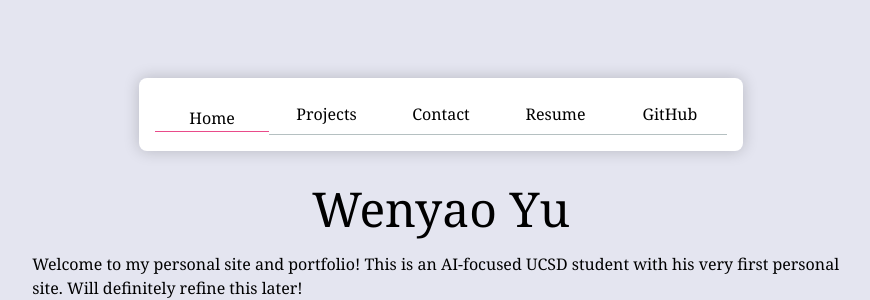
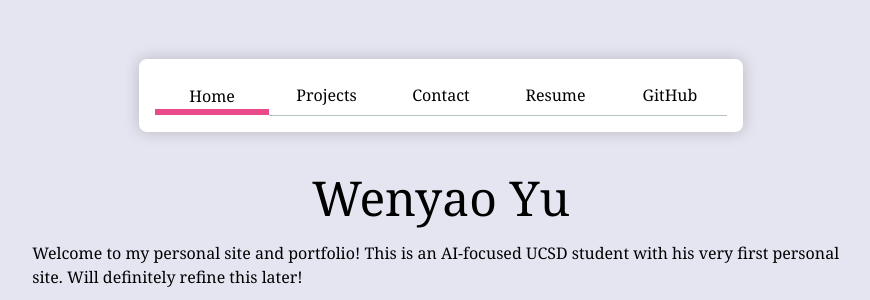
Before and after one commit to crepusidiem/portfolio, a plain HTML site: page index.html in a window 1280 px wide. In both pictures the pointer is over the link "Home". Shown: the top 300 px of the page, without its empty margins (199-1069 px from the left). Drawn offline with Linux system fonts and the light colour scheme.

Commit message:
Change style

```diff
--- a/style.css
+++ b/style.css
@@ -49,7 +49,7 @@ nav {
     background-color: #fff;
     border-radius: 0.5em;
     box-shadow: 0 0 1em rgba(0, 0, 0, 0.2);
-    margin: 2em auto;
+    margin: 0.8em auto 2.5em auto;
 
     ul {
       display: contents;
@@ -70,7 +70,7 @@ nav {
             border-bottom-color: oklch(80% 3% 200);
 
             &:hover {
-              border-bottom-width: 1px;
+              border-bottom-width: 0.4em;
               border-bottom-style: solid;
               border-bottom-color: var(--color-accent);
               padding-bottom: 0.5px;
```
